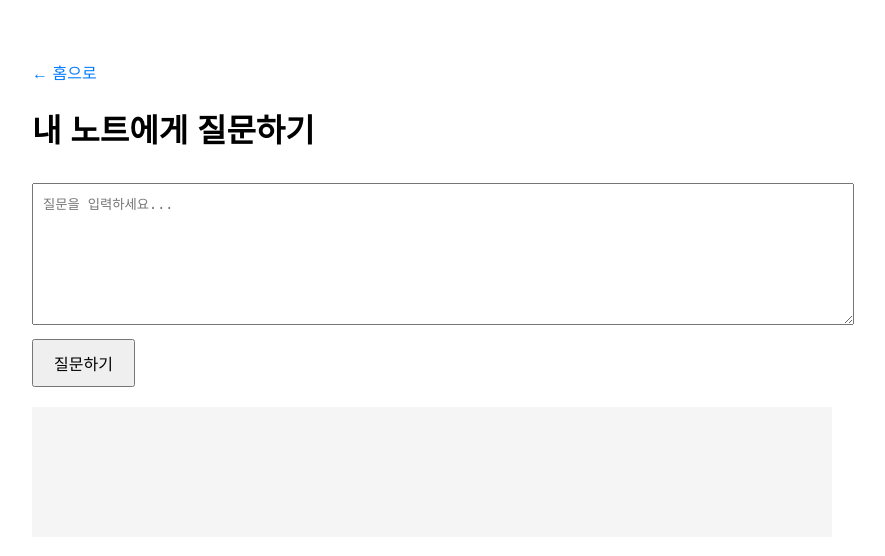
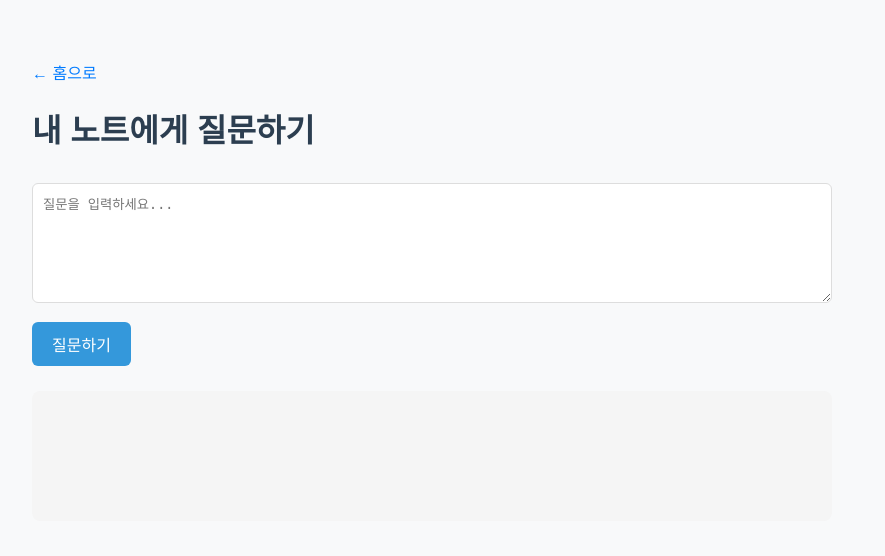
Before and after one commit to lizarmon-hun/my-ai-backend, a FastAPI app: page /ask-page in a window 1280 px wide. Shown: the top 556 px of the page, without its empty margins (208-1093 px from the left). Run offline with FastAPI, Linux system fonts and the light colour scheme.

Commit message:
add revise

```diff
--- a/main.py
+++ b/main.py
@@ -15,6 +15,8 @@ engine = create_engine(
 SessionLocal = sessionmaker(autocommit=False, autoflush=False, bind=engine)
 app = FastAPI()
 Base = declarative_base()   #모델 기본 틀 정의
+
+app.mount("/static", StaticFiles(directory="static"), name="static")
 
 class NoteDB(Base):         #Base를 상속받아 데이터베이스 모델 정의
     __tablename__ = "notes"
--- /dev/null
+++ b/static/style.css
@@ -0,0 +1,57 @@
+body {
+    font-family: -apple-system, BlinkMacSystemFont, "Segoe UI", sans-serif;
+    max-width: 800px;
+    margin: 40px auto;
+    padding: 20px;
+    background: #f8f9fa;
+    color: #333;
+}
+
+h1 { color: #2c3e50; }
+
+a { color: #3498db; text-decoration: none; }
+a:hover { text-decoration: underline; }
+
+input, textarea {
+    width: 100%;
+    padding: 10px;
+    margin: 8px 0;
+    border: 1px solid #ddd;
+    border-radius: 6px;
+    box-sizing: border-box;
+}
+
+input:focus, textarea:focus {
+    outline: none;
+    border-color: #3498db;
+}
+
+button {
+    padding: 10px 16px;
+    margin: 5px 4px 5px 0;
+    background: #3498db;
+    color: white;
+    border: none;
+    border-radius: 6px;
+    cursor: pointer;
+}
+
+button:hover { background: #2980b9; }
+
+.note {
+    background: white;
+    border: 1px solid #eee;
+    padding: 16px;
+    margin: 12px 0;
+    border-radius: 8px;
+    box-shadow: 0 1px 3px rgba(0,0,0,0.05);
+}
+
+#answer {
+    margin-top: 20px;
+    padding: 16px;
+    background: white;
+    border-radius: 8px;
+    white-space: pre-wrap;
+    min-height: 80px;
+}
--- a/templates/ask.html
+++ b/templates/ask.html
@@ -1,6 +1,7 @@
 <!DOCTYPE html>
 <html lang="ko">
 <head>
+    <link rel="stylesheet" href="/static/style.css">
     <meta charset="UTF-8">
     <title>질문하기</title>
     <style>
--- a/templates/index.html
+++ b/templates/index.html
@@ -1,6 +1,7 @@
 <!DOCTYPE html>
 <html lang="ko">
 <head>
+    <link rel="stylesheet" href="/static/style.css">
     <meta charset="UTF-8">
     <title>내 노트 AI</title>
     <style>
```
Also changed, not shown: templates/notes.html (+33 -7 lines), README.md (added).
